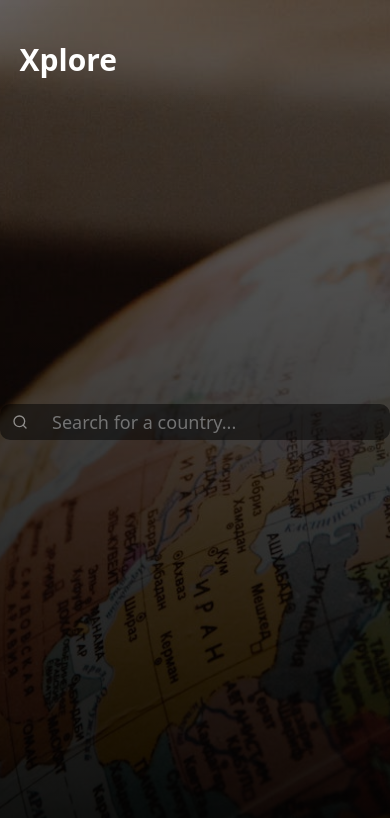
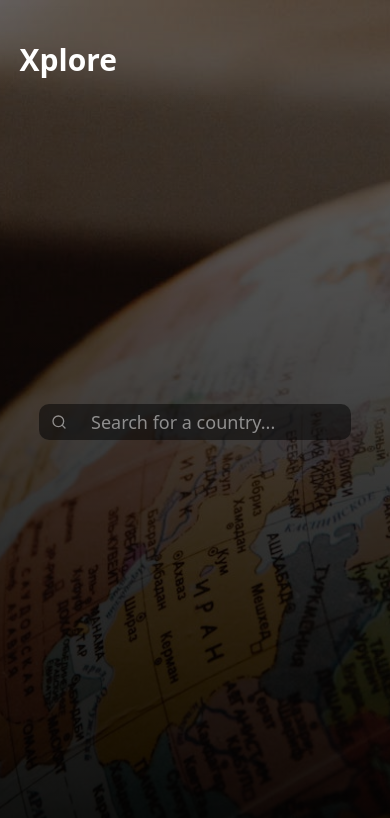
Before and after one commit to yogeshbuilds/Xplore, a Next.js app: page / in a window 390 px wide. Shown: the top 818 px of the page. Built offline with nearby package versions, Linux system fonts and the light colour scheme.

Commit message:
search box css

```diff
--- a/app/search/page.tsx
+++ b/app/search/page.tsx
@@ -7,6 +7,7 @@ import { Suspense, useEffect, useState } from "react";
 import { useCount, useCountries } from "@/zustand/store";
 import type { Country } from "@/types/country";
 import { useSearchParams } from "next/navigation";
+import Link from "next/link";
 const Search = lazy(() => import('@/components/Search'));
 
 function SearchPageContent() {
@@ -50,13 +51,15 @@ function SearchPageContent() {
             {/* Nav Bar */}
             <div className="w-full h-16 relative">
                 <div className="flex justify-between gap-[5%] w-full">
-                    <div className="w-[20%] p-2 text-center">
-                        <h1 className="text-3xl sm:text-4xl font-bold">Xplore</h1>
+                    <div className="w-[10%] p-2 text-center">
+                        <Link href='/'>
+                            <h1 className="text-xl sm:text-3xl font-bold">Xplore</h1>
+                        </Link>
                     </div>
-                    <div className="w-[50%] p-2 text-white">
+                    <div className="w-full md:w-1/2 p-2 text-white">
                         <Search page="search" />
                     </div>
-                    <div className="w-[20%]" />
+                    <div className="w-[10%] p-2 text-center" />
                 </div>
                 <div className="bg-border -mx-1 h-px" />
             </div>
--- a/components/Search.tsx
+++ b/components/Search.tsx
@@ -79,7 +79,7 @@ export default function Search(props: SearchProps) {
     }
 
     return (
-        <div className="relative w-full">
+        <div className="relative w-[80%] sm:w-full mx-auto">
             <Command className="bg-black/50 rounded-lg w-full text-white">
                 <CommandInput
                     ref={searchRef}
@@ -105,8 +105,7 @@ export default function Search(props: SearchProps) {
                     }}
                     className={`
                     w-full rounded-lg px-4 py-2
-                    text-white placeholder-white
-                    transition
+                    text-white placeholder:text-grey-100
                     ${page === "index" ? "text-lg md:text-xl py-3 md:py-4" : "text-sm md:text-base"}
                 `}
                 />
```
